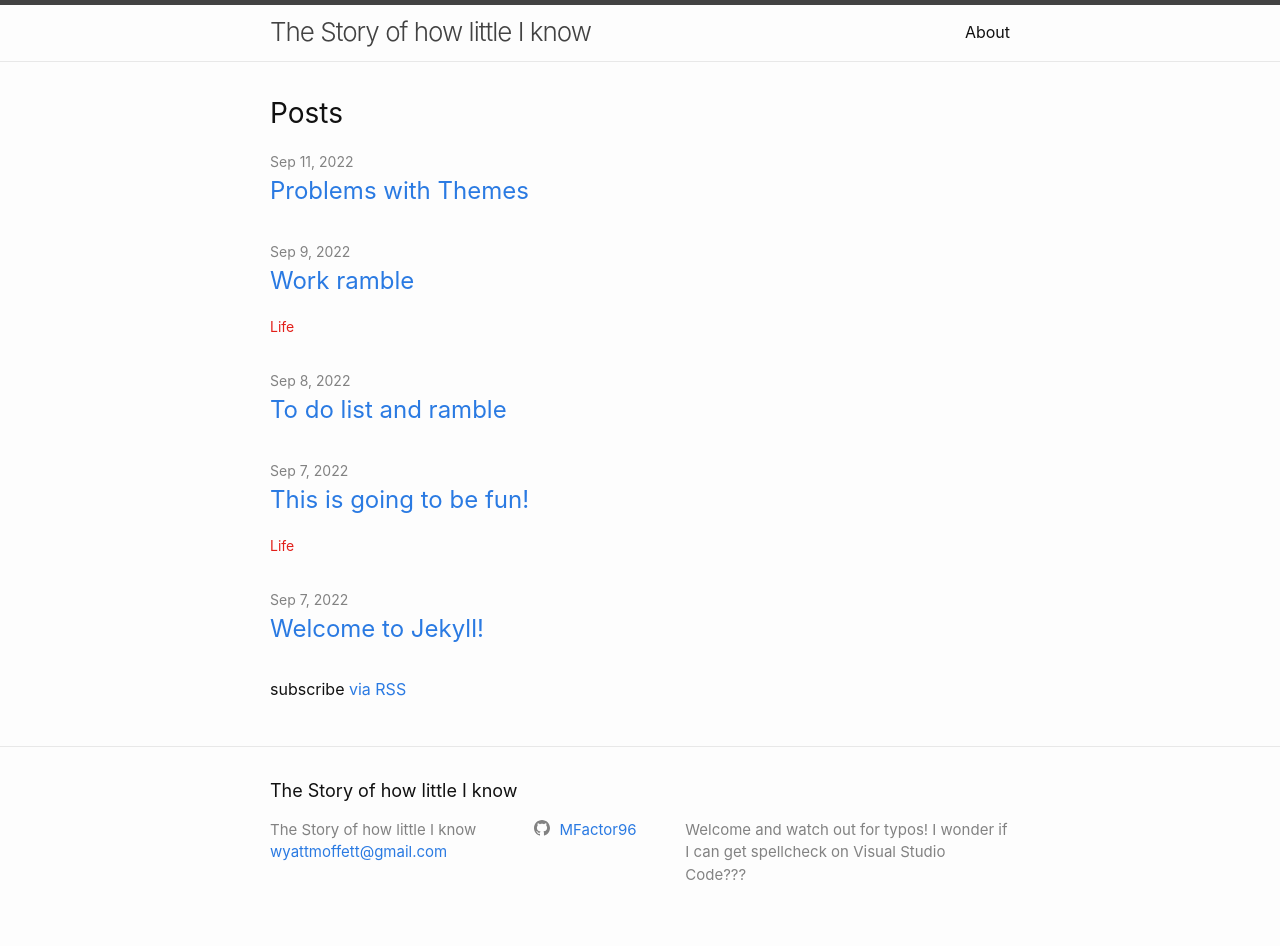
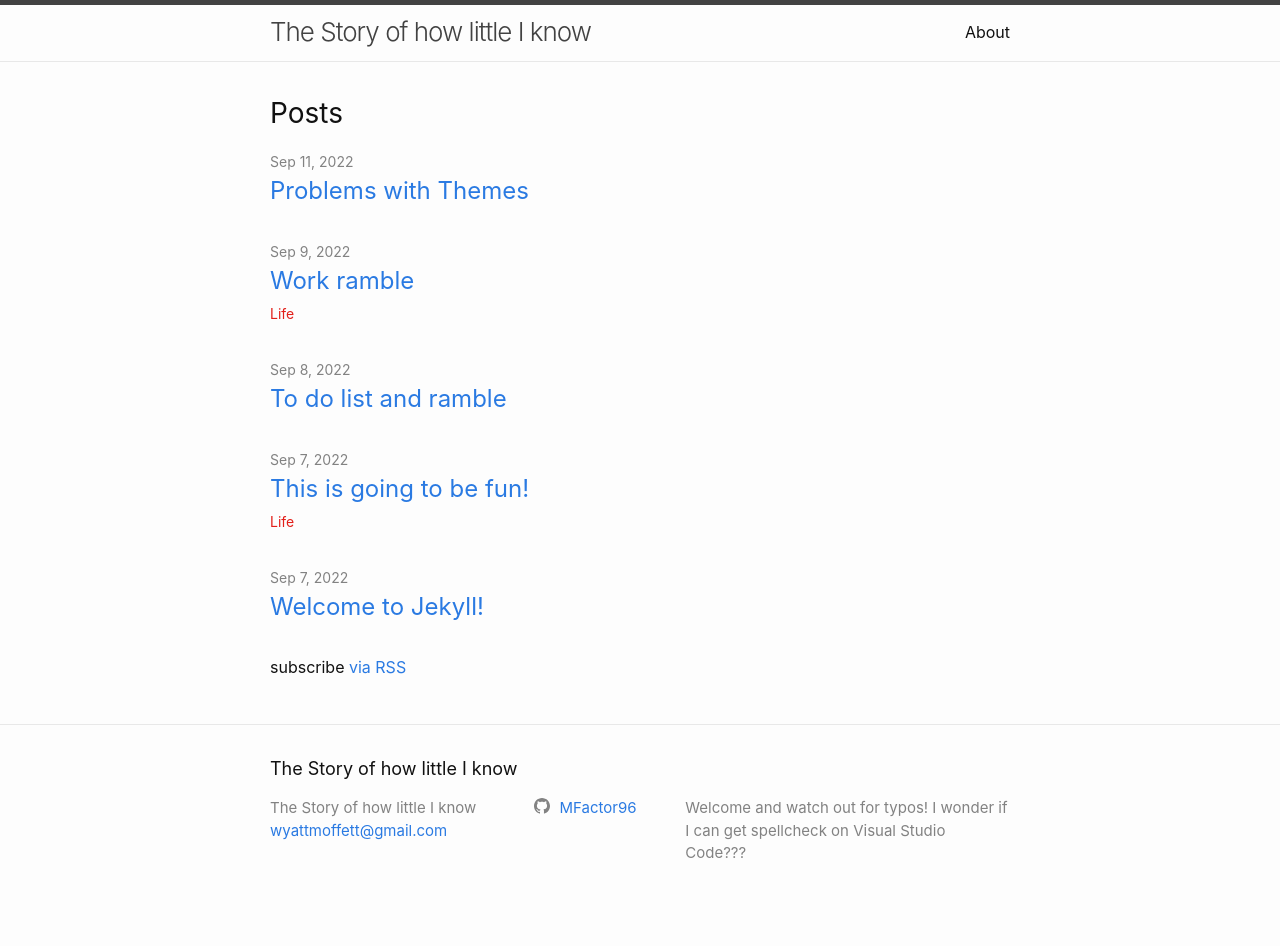
Before and after one commit to MFactor96/MFactor96.github.io, a Jekyll site: the page built from index.markdown, in a window 1280 px wide. Built offline with Jekyll 4.4.1, drawn with Linux system fonts in a browser that asks for light colours; after the commit the page ends 925 px from its top, so only the background shows below that.

Commit message:
Tried to fix tags

```diff
--- a/_layouts/home.html
+++ b/_layouts/home.html
@@ -20,10 +20,10 @@ layout: default
           <a class="post-link" href="{{ post.url | relative_url }}">
             {{ post.title | escape }}
           </a>
-        </h3>
-        {%- if post.category=="life" -%}
+          {%- if post.category=="life" -%}
           <span class="cat-life">{{ post.catagory | default: "Life" }}</span>
         {%- endif -%}
+        </h3>
         {%- if site.show_excerpts -%}
           {{ post.excerpt }}
         {%- endif -%}
```
